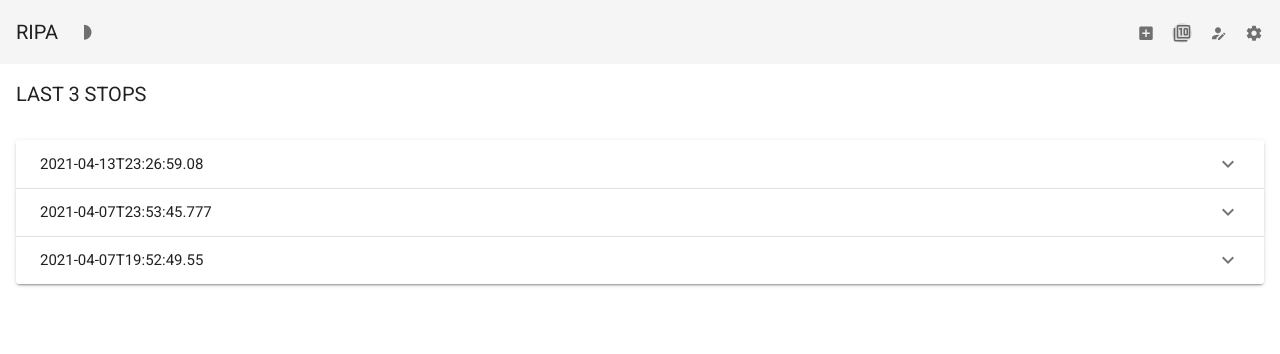
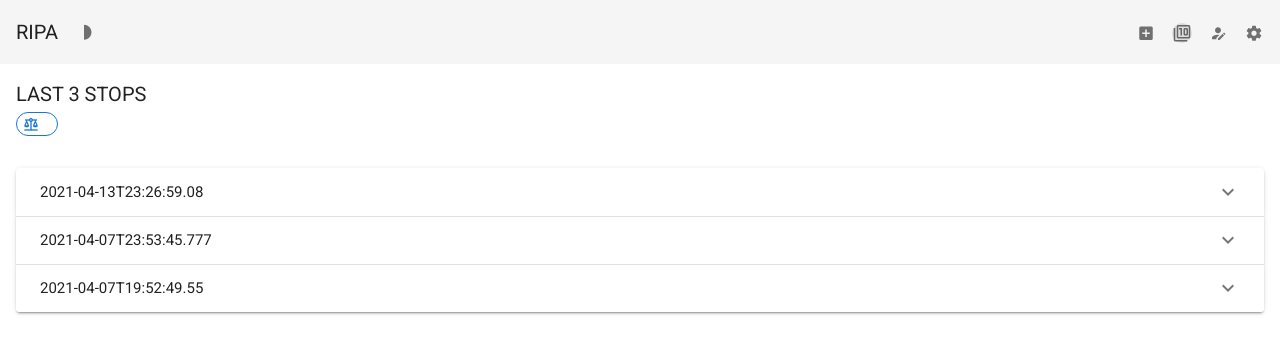
Before and after one commit to SanDiegoCountySheriff/Cal-RIPA, a Vue app in the folder UI/: page /stops in a window 1280 px wide. Shown: the top 354 px of the page. Built offline with nearby package versions, Linux system fonts and the light colour scheme; data requests are answered from the project's data file.

Commit message:
update ripaformheader

```diff
--- a/UI/src/components/molecules/RipaFormHeader.vue
+++ b/UI/src/components/molecules/RipaFormHeader.vue
@@ -3,11 +3,21 @@
     <ripa-header :value="title"></ripa-header>
     <div class="tw-flex">
       <template v-if="required">
-        <v-chip class="tw-mt-1 tw-mr-2" color="red" text-color="white" x-small>
+        <v-chip class="tw-mt-1 tw-mr-2" color="red" text-color="white" small>
           required
         </v-chip>
       </template>
-      {{ subtitle }}
+      <v-chip
+        class="tw-mt-1"
+        color="primary"
+        outlined
+        pill
+        small
+        @click="handleSubtitleClick"
+      >
+        <v-icon left size="16"> mdi-scale-balance </v-icon>
+        {{ subtitle }}
+      </v-chip>
     </div>
   </div>
 </template>
@@ -20,6 +30,12 @@
 
   components: {
     RipaHeader,
+  },
+
+  methods: {
+    handleSubtitleClick() {
+      alert('do something...')
+    },
   },
 
   props: {
```
Also changed, not shown: 1 other file (tests, documents, lock files or other folders).
